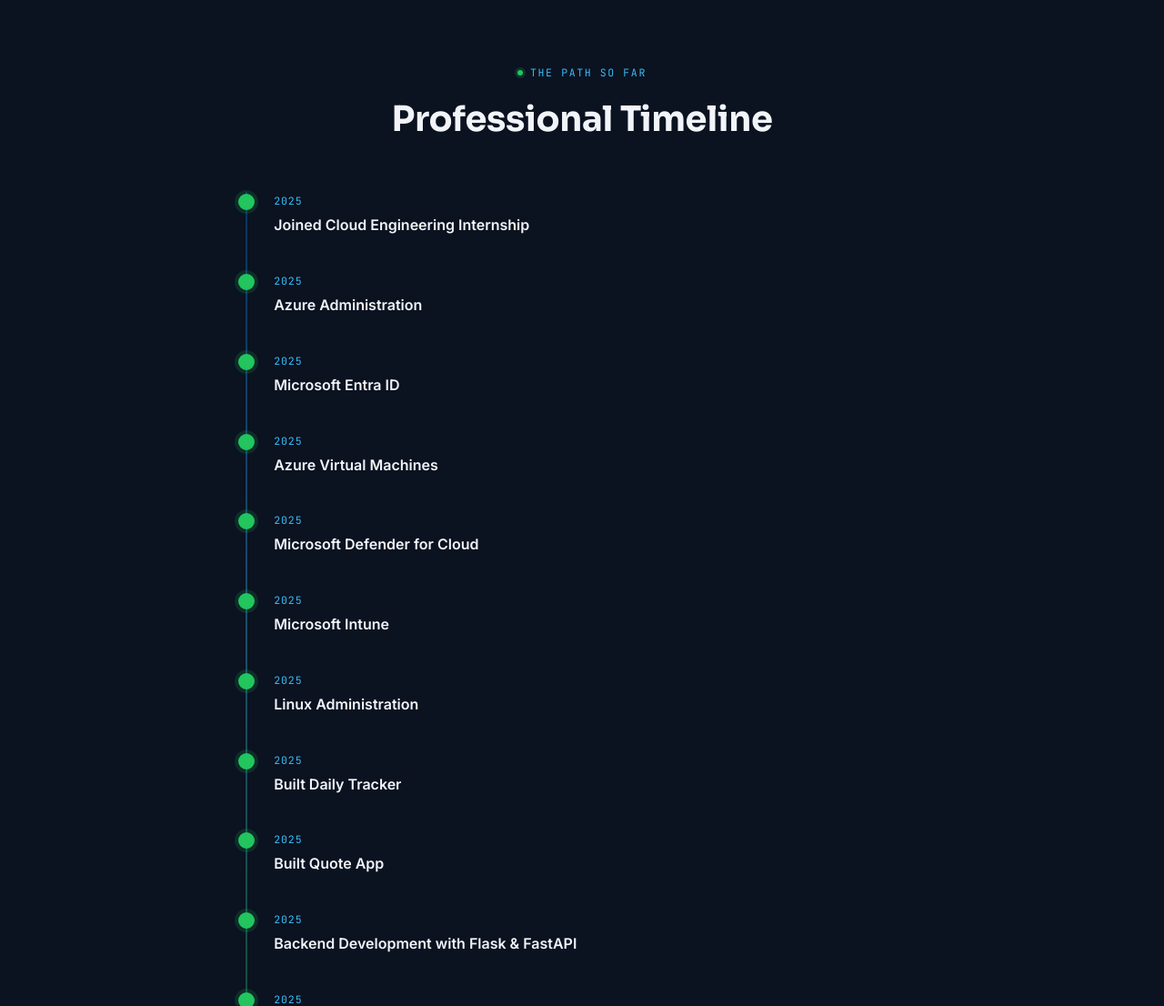
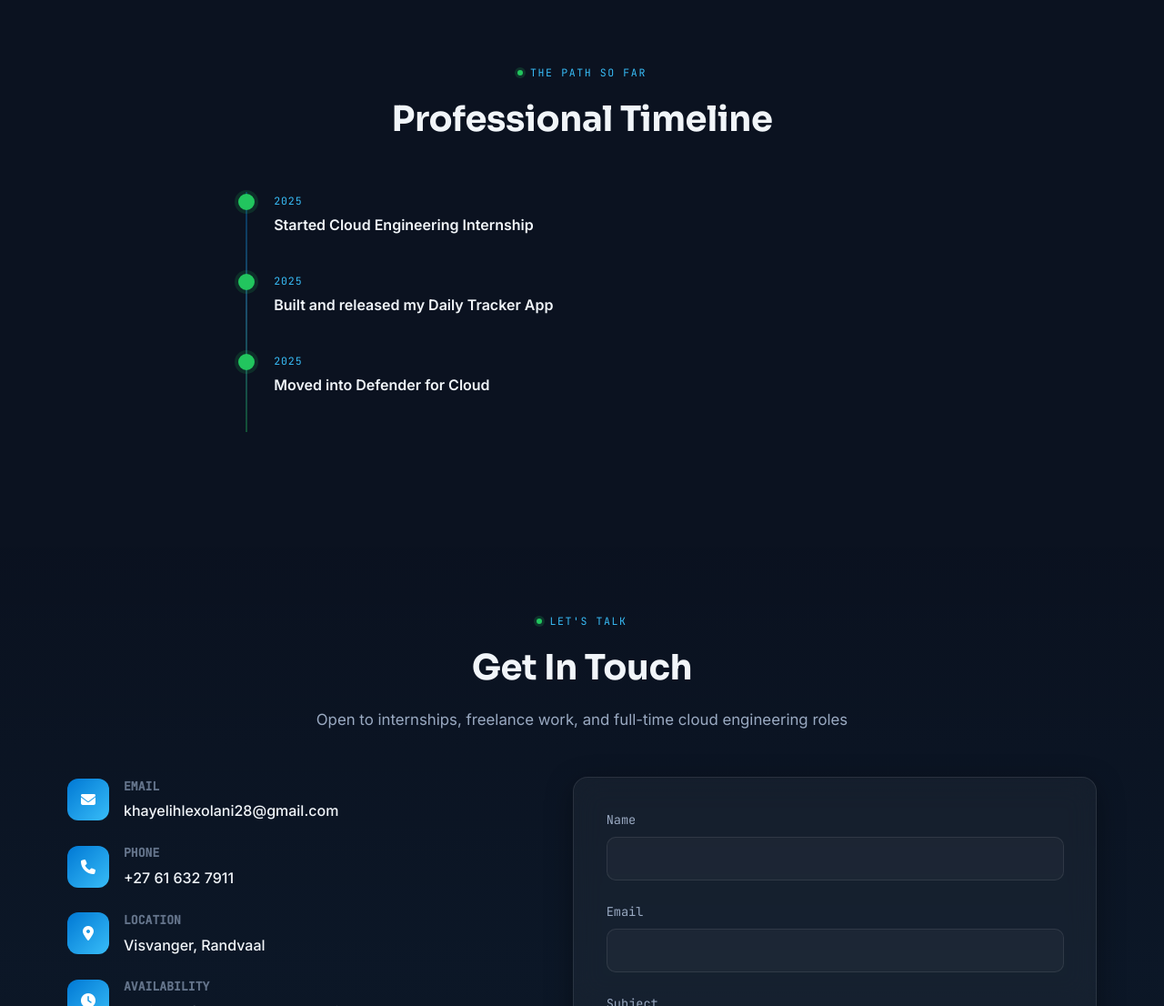
Before and after one commit to KHAYA2222/my-portfolio, a Flask app: page / in a window 1280 px wide. Shown: the part 5394-6500 px from the top of the page at 91% size. Run offline with Flask 3, Linux system fonts and the light colour scheme.

Commit message:
New render deployment

```diff
--- a/templates/index.html
+++ b/templates/index.html
@@ -739,61 +739,17 @@
             <div class="timeline-item">
               <span class="t-node"></span>
               <div class="t-year">2025</div>
-              <div class="t-label">Joined Cloud Engineering Internship</div>
+              <div class="t-label">Started Cloud Engineering Internship</div>
             </div>
             <div class="timeline-item">
               <span class="t-node"></span>
               <div class="t-year">2025</div>
-              <div class="t-label">Azure Administration</div>
+              <div class="t-label">Built and released my Daily Tracker App</div>
             </div>
             <div class="timeline-item">
               <span class="t-node"></span>
               <div class="t-year">2025</div>
-              <div class="t-label">Microsoft Entra ID</div>
-            </div>
-            <div class="timeline-item">
-              <span class="t-node"></span>
-              <div class="t-year">2025</div>
-              <div class="t-label">Azure Virtual Machines</div>
-            </div>
-            <div class="timeline-item">
-              <span class="t-node"></span>
-              <div class="t-year">2025</div>
-              <div class="t-label">Microsoft Defender for Cloud</div>
-            </div>
-            <div class="timeline-item">
-              <span class="t-node"></span>
-              <div class="t-year">2025</div>
-              <div class="t-label">Microsoft Intune</div>
-            </div>
-            <div class="timeline-item">
-              <span class="t-node"></span>
-              <div class="t-year">2025</div>
-              <div class="t-label">Linux Administration</div>
-            </div>
-            <div class="timeline-item">
-              <span class="t-node"></span>
-              <div class="t-year">2025</div>
-              <div class="t-label">Built Daily Tracker</div>
-            </div>
-            <div class="timeline-item">
-              <span class="t-node"></span>
-              <div class="t-year">2025</div>
-              <div class="t-label">Built Quote App</div>
-            </div>
-            <div class="timeline-item">
-              <span class="t-node"></span>
-              <div class="t-year">2025</div>
-              <div class="t-label">
-                Backend Development with Flask &amp; FastAPI
-              </div>
-            </div>
-            <div class="timeline-item">
-              <span class="t-node"></span>
-              <div class="t-year">2025</div>
-              <div class="t-label">
-                Microsoft Certified: Azure Fundamentals (AZ-900)
-              </div>
+              <div class="t-label">Moved into Defender for Cloud</div>
             </div>
           </div>
         </div>
```
